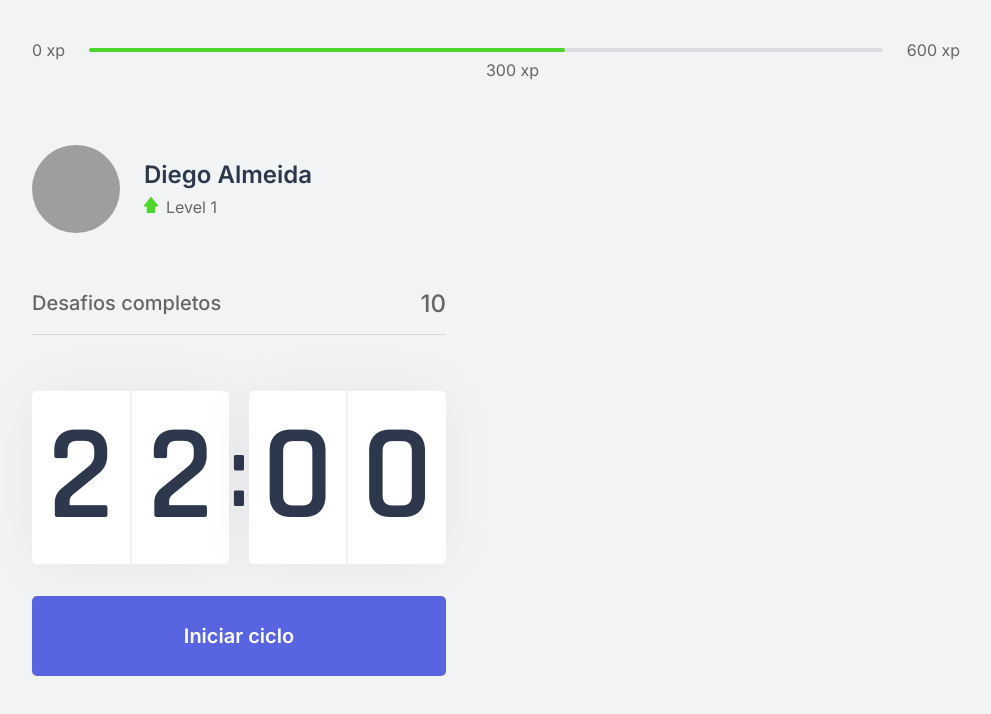
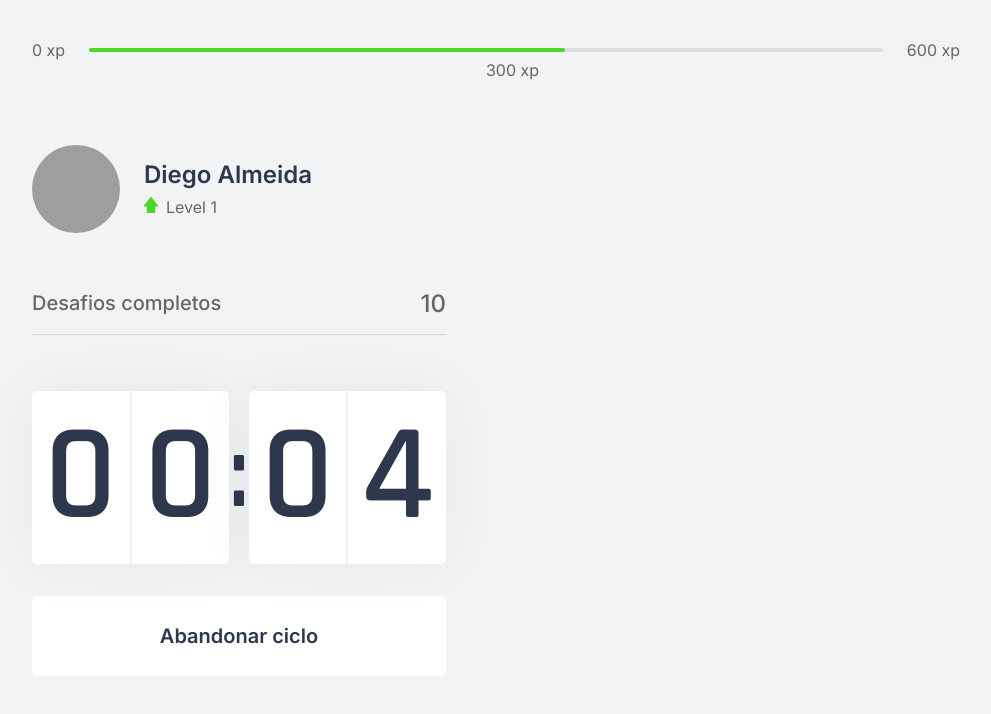
Before and after one commit to dyhalmeida/move.it, a Next.js app: page / in a window 1280 px wide. Both pictures are taken after a click on the button "Iniciar ciclo". Shown: the top 714 px of the page, without its empty margins (144-1135 px from the left). Built offline with nearby package versions, Linux system fonts and the light colour scheme; grey boxes are pictures that could not be loaded.

Commit message:
:sparkles: add countdown

```diff
--- a/src/components/Countdown/index.tsx
+++ b/src/components/Countdown/index.tsx
@@ -1,22 +1,82 @@
+import React from 'react';
 import styles from '../../styles/components/Countdown.module.css';
 
+let countdownTimeout: NodeJS.Timeout;
+
 export default function Countdown() {
+
+    const [time, setTime] = React.useState(0.1 * 60);
+    const [isActive, setIsActive] = React.useState(false);
+    const [hasFinished, setHasFinished] = React.useState(false);
+    const minutes = Math.floor(time / 60);
+    const seconds = time % 60;
+
+    const [minuteLeft, minuteRight] = String(minutes).padStart(2, '0').split('');
+    const [secondLeft, secondRight] = String(seconds).padStart(2, '0').split('');
+
+    React.useEffect(() => {
+
+        if (isActive && time > 0) {
+            countdownTimeout = setTimeout(() => {
+                setTime(time - 1);
+            }, 1000)
+        } else if (isActive && time === 0) {
+            setHasFinished(true);
+            setIsActive(false);
+        }
+
+    }, [isActive, time]);
+
+    function startCountDown() {
+        setIsActive(true);
+    }
+
+    function resetCountDown() {
+        clearTimeout(countdownTimeout);
+        setIsActive(false);
+        setTime(0.1 * 60);
+    }
+
+
     return (
         <div>
             <div className={styles.countdownContainer}>
                 <div>
-                    <span>2</span>
-                    <span>2</span>
+                    <span>{minuteLeft}</span>
+                    <span>{minuteRight}</span>
                 </div>
                 <span>:</span>
                 <div>
-                    <span>0</span>
-                    <span>0</span>
+                    <span>{secondLeft}</span>
+                    <span>{secondRight}</span>
                 </div>
             </div>
-            <button className={styles.countdownButton} type="button">
-                Iniciar ciclo
-            </button>
+
+            { hasFinished ? (
+                <button
+                    className={styles.countdownButton}
+                    disabled
+                >
+                    Ciclo encerrado
+                </button>
+            ) : (
+                    <React.Fragment>
+                        {
+                            isActive
+                                ? (
+                                    <button onClick={resetCountDown} className={`${styles.countdownButton} ${styles.countdownButtonActive}`} type="button">
+                                        Abandonar ciclo
+                                    </button>
+
+                                )
+                                : (
+                                    <button onClick={startCountDown} className={`${styles.countdownButton}`} type="button">
+                                        Iniciar ciclo
+                                    </button>
+                                )
+                        }
+                    </React.Fragment>
+                )}
         </div>
     );
 }
--- a/src/styles/components/Countdown.module.css
+++ b/src/styles/components/Countdown.module.css
@@ -52,6 +52,22 @@
     transition: background-color 0.2s;
 }
 
-.countdownButton:hover {
+.countdownButton:not(:disabled)hover {
     background-color: var(--blue-dark);
 }
+
+.countdownButtonActive {
+    background-color: var(--white);
+    color: var(--title);
+}
+
+.countdownButtonActive:not(:disabled)hover {
+    background-color: var(--red);
+    color: var(--white);
+}
+
+.countdownButton:disabled {
+    background-color: var(--white);
+    color: var(--text);
+    cursor: not-allowed;
+}
```
